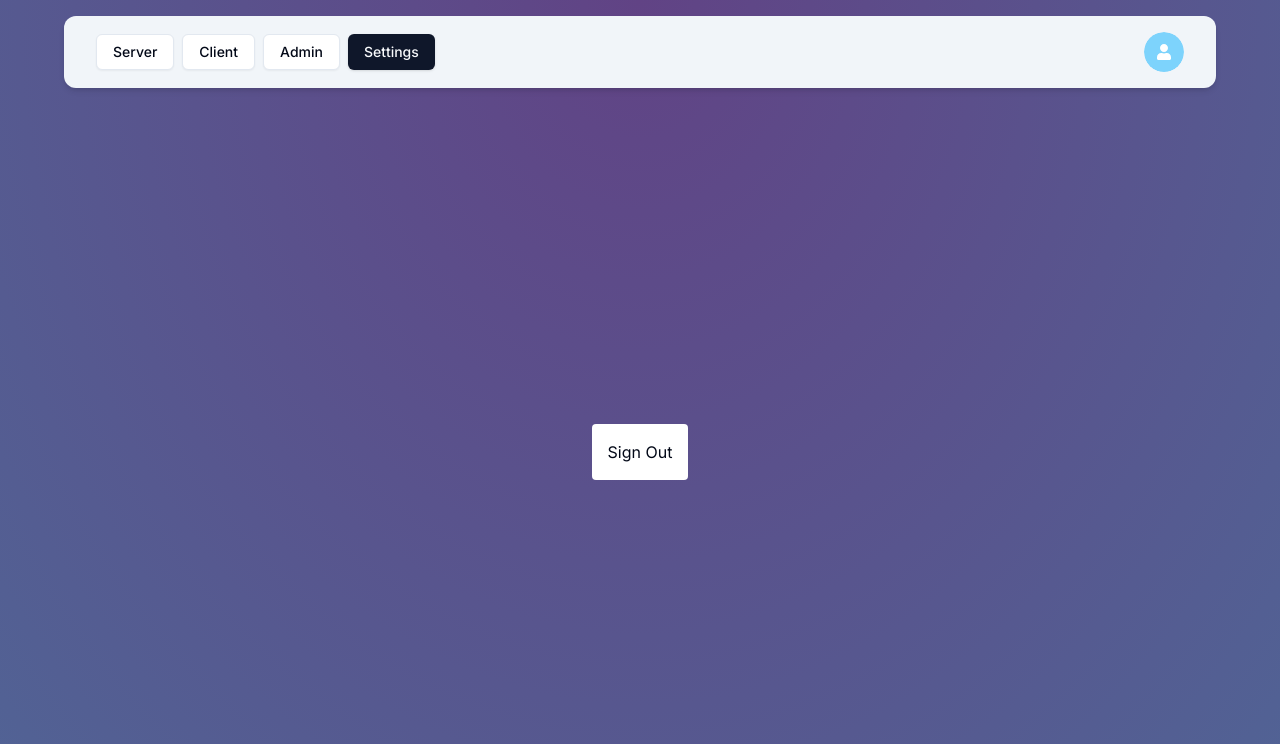
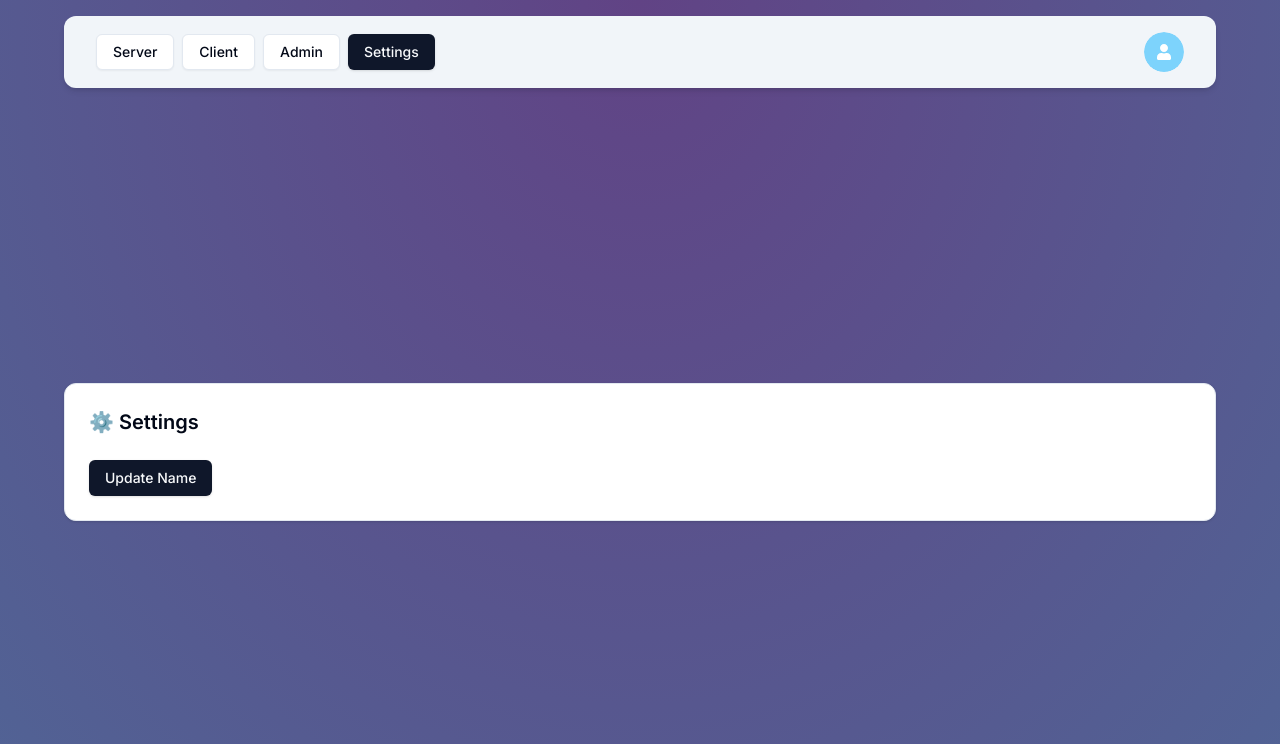
Before and after one commit to oswaldojsotto/nextauth, a Next.js app: page /settings in a window 1280 px wide. Shown: the top 744 px of the page. Built offline with nearby package versions, Linux system fonts and the light colour scheme; no server answers.

Commit message:
server/api examples

```diff
--- /dev/null
+++ b/actions/settings.ts
@@ -0,0 +1,28 @@
+"use server";
+
+import * as z from "zod";
+import { db } from "@/lib/db";
+import { SettingsSchema } from "@/schemas";
+import { getUserById } from "@/data/user";
+import { currentUser } from "@/lib/auth";
+import { useSession } from "next-auth/react";
+
+export const settings = async (values: z.infer<typeof SettingsSchema>) => {
+  const user = await currentUser();
+
+  if (!user) {
+    return { error: "Unauthorized" };
+  }
+  const dbUser = await getUserById(user.id);
+
+  if (!dbUser) {
+    return { error: "Unauthorized" };
+  }
+
+  await db.user.update({
+    where: { id: dbUser.id },
+    data: { ...values },
+  });
+
+  return { success: "Settings Updated" };
+};
--- a/app/(protected)/settings/page.tsx
+++ b/app/(protected)/settings/page.tsx
@@ -1,22 +1,33 @@
 "use client";
-import { logout } from "@/actions/logout";
+import { useTransition } from "react";
+import { settings } from "@/actions/settings";
+import { Button } from "@/components/ui/button";
+import { Card, CardContent, CardHeader } from "@/components/ui/card";
 import { useCurrentUser } from "@/hooks/use-current-user";
 import React from "react";
+import { useSession } from "next-auth/react";
 
 const Settings = () => {
-  const user = useCurrentUser();
-
-  const logOut = () => {
-    logout();
+  const [isPending, startTransition] = useTransition();
+  const { update } = useSession();
+  const onClickUpdateName = () => {
+    startTransition(() => {
+      settings({ name: "Oswaldo Sotto" }).then(() => {
+        update();
+      });
+    });
   };
 
   return (
-    <div>
-      <form>
-        <button className="bg-white rounded p-4" onClick={logOut} type="submit">
-          Sign Out
-        </button>
-      </form>
+    <div className="w-[90%]">
+      <Card className="w-full">
+        <CardHeader className="text-xl font-semibold"> ⚙️ Settings</CardHeader>
+        <CardContent>
+          <Button disabled={isPending} onClick={onClickUpdateName}>
+            Update Name
+          </Button>
+        </CardContent>
+      </Card>
     </div>
   );
 };
--- a/auth.ts
+++ b/auth.ts
@@ -81,6 +81,8 @@
       if (!existingUser) return token;
 
       token.role = existingUser.role;
+      token.email = existingUser.email;
+      token.name = existingUser.name;
       token.isTwoFactorEnabled = existingUser.isTwoFactorEnabled;
 
       return token;
--- a/data/user.ts
+++ b/data/user.ts
@@ -13,7 +13,7 @@
   }
 };
 
-export const getUserById = async (id: string) => {
+export const getUserById = async (id: string | undefined) => {
   try {
     const user = await db.user.findUnique({
       where: {
--- a/schemas/index.ts
+++ b/schemas/index.ts
@@ -1,4 +1,8 @@
 import * as z from "zod";
+
+export const SettingsSchema = z.object({
+  name: z.optional(z.string()),
+});
 
 export const NewPasswordSchema = z.object({
   password: z.string().min(6, { message: "Minimum 6 characters required" }),
```
